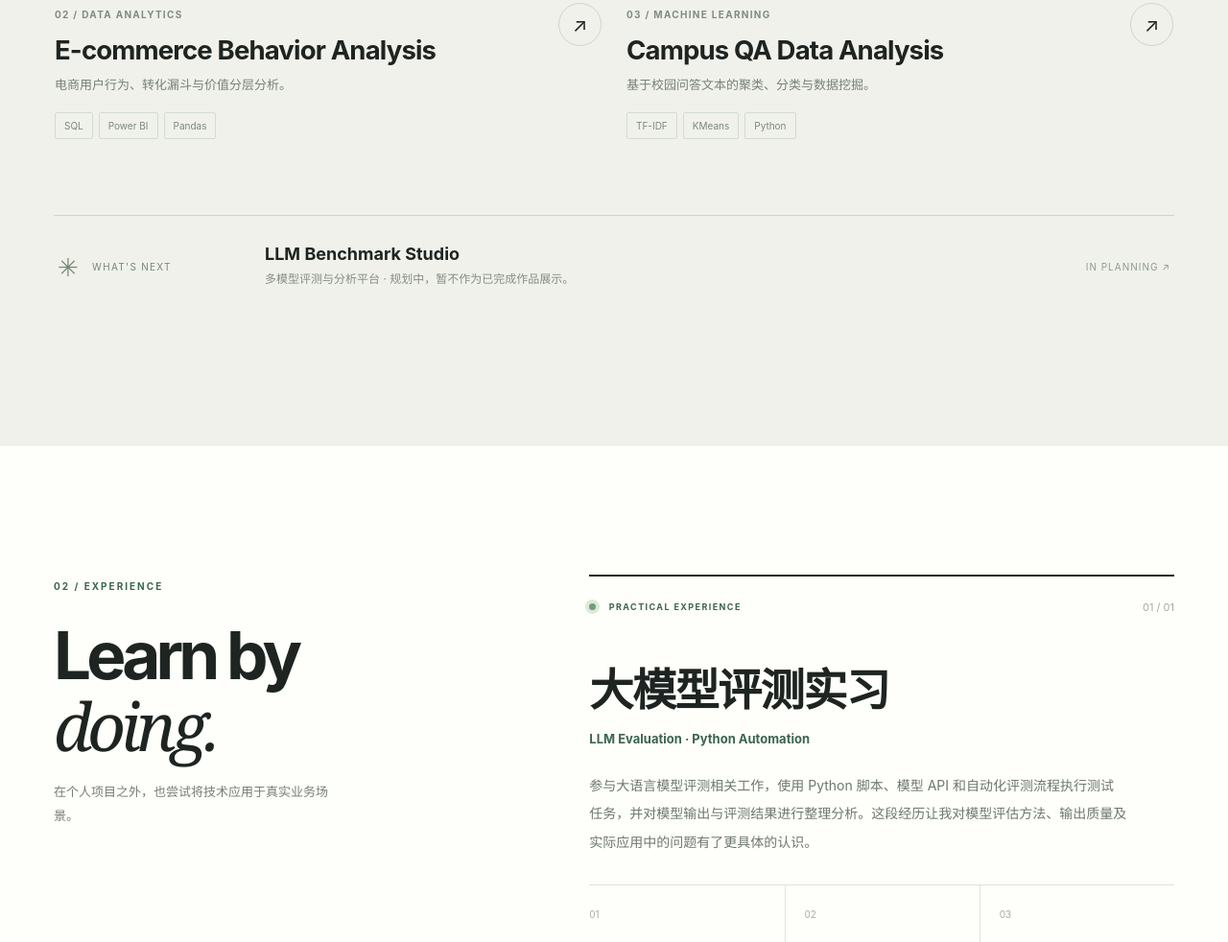
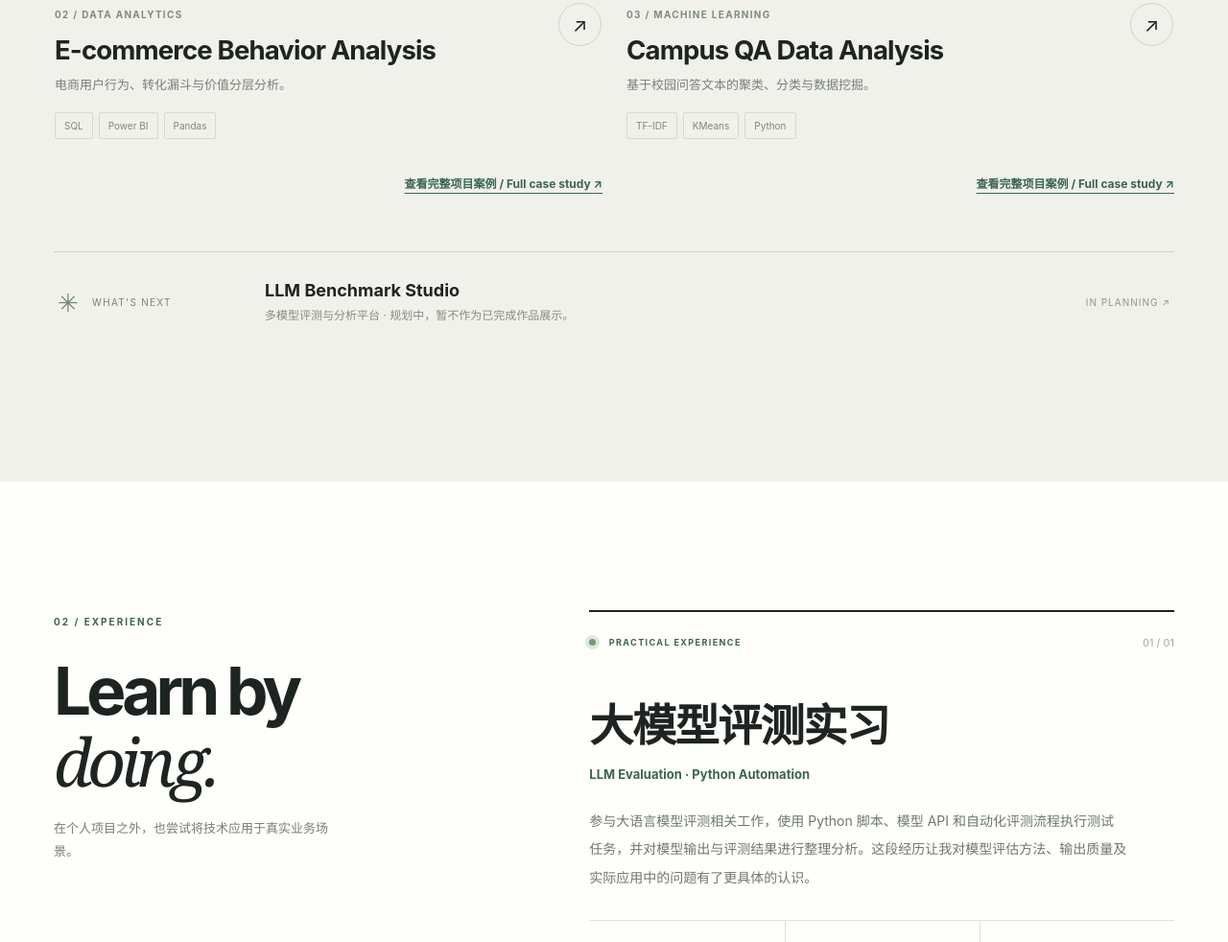
Before and after one commit to Domuna/domuna.github.io, a plain HTML site: page index.html in a window 1280 px wide. Shown: the part 2631-3613 px from the top of the page at 96% size. Drawn offline with Linux system fonts and the light colour scheme.

Commit message:
Link new portfolio case studies: index.html

```diff
--- a/index.html
+++ b/index.html
@@ -100,6 +100,7 @@
  </div>
  <div class="project-info"><div><span class="project-meta">02 / DATA ANALYTICS</span><h3>E-commerce Behavior Analysis</h3><p>电商用户行为、转化漏斗与价值分层分析。</p><div class="tag-list"><span>SQL</span><span>Power BI</span><span>Pandas</span></div></div><span class="project-arrow" aria-hidden="true">↗</span></div>
             </button>
+            <div class="featured-case-link"><a href="./projects/ecommerce-behavior-analysis/">查看完整项目案例 / Full case study <span aria-hidden="true">↗</span></a></div>
           </article>
           <article class="project-card reveal" data-categories="data ml">
             <button class="project-open" data-project="campus" aria-label="查看 Campus QA Data Analysis 项目详情">
@@ -110,6 +111,7 @@
  </div>
  <div class="project-info"><div><span class="project-meta">03 / MACHINE LEARNING</span><h3>Campus QA Data Analysis</h3><p>基于校园问答文本的聚类、分类与数据挖掘。</p><div class="tag-list"><span>TF-IDF</span><span>KMeans</span><span>Python</span></div></div><span class="project-arrow" aria-hidden="true">↗</span></div>
             </button>
+            <div class="featured-case-link"><a href="./projects/campus-qa-data-analysis/">查看完整项目案例 / Full case study <span aria-hidden="true">↗</span></a></div>
           </article>
         </div>
         <div id="emptyResults" class="empty-results" hidden>这个分类暂时没有更多公开项目。</div>
```
